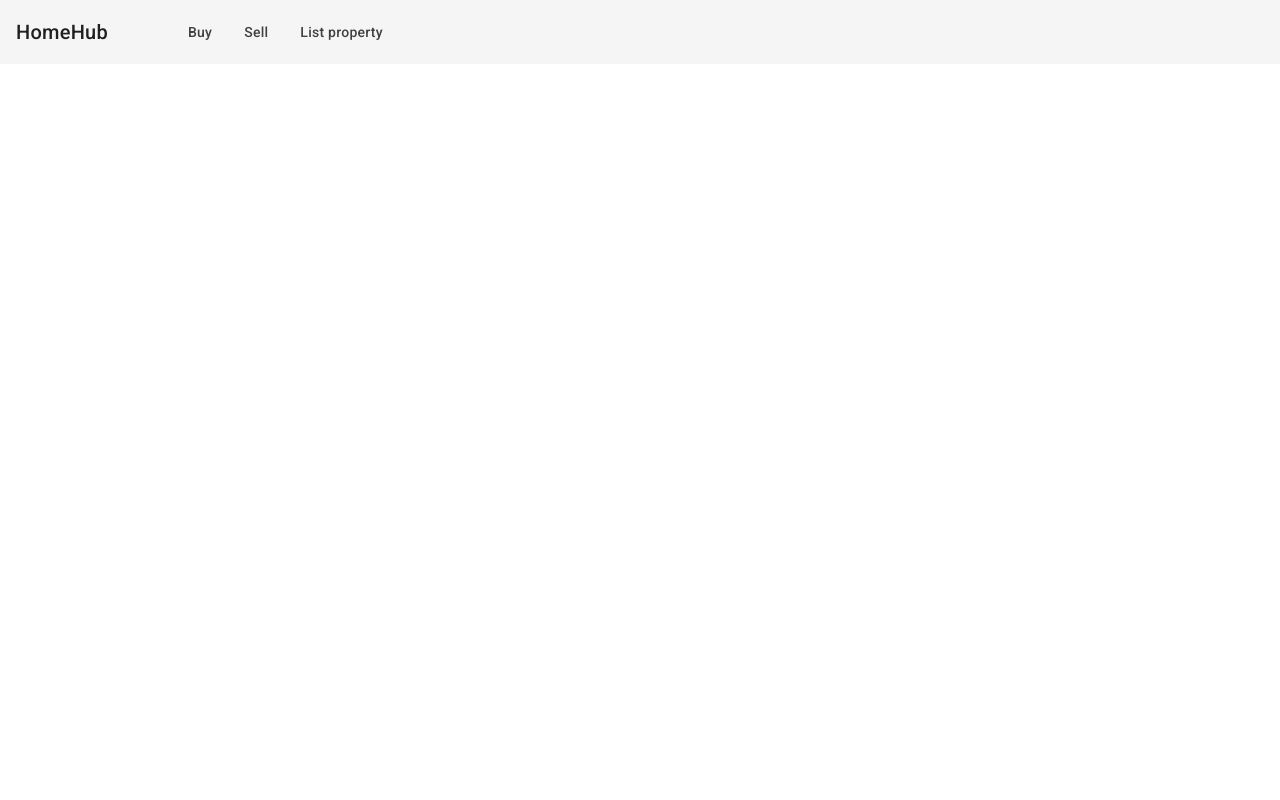
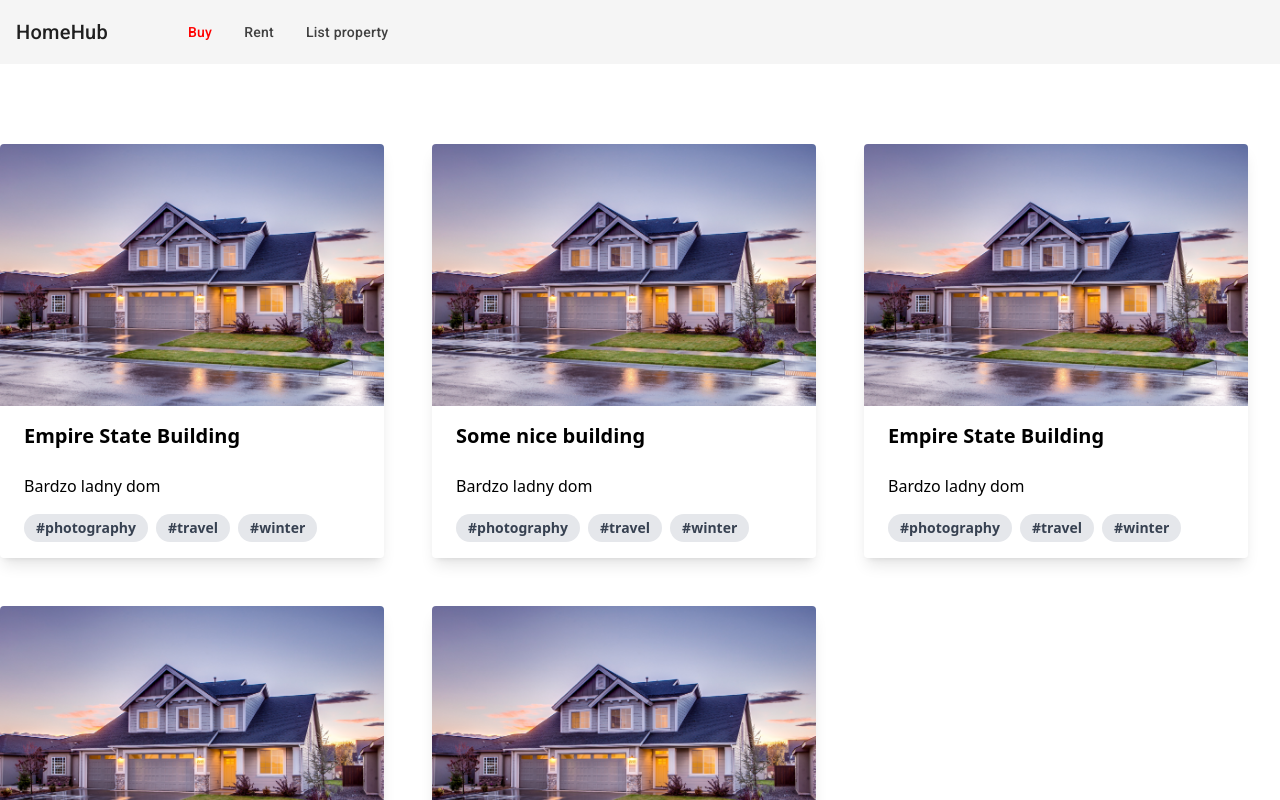
Before and after one commit to rbrtj/Home_Hub, an Angular app: page / in a window 1280 px wide. Shown: the top 800 px of the page. Built offline with nearby package versions, Linux system fonts and the light colour scheme.

Commit message:
Fixed routing for standalone components && card edit buttons

```diff
--- a/src/app/app.component.ts
+++ b/src/app/app.component.ts
@@ -1,13 +1,14 @@
 import { Component } from '@angular/core';
 import { NavbarComponent } from './navbar/navbar.component';
 import { PropertyListComponent } from './property/property-list/property-list.component';
-import { RouterOutlet } from '@angular/router';
+import { RouterModule, RouterOutlet } from '@angular/router';
+import { CommonModule } from '@angular/common';
 @Component({
   selector: 'app-root',
   templateUrl: './app.component.html',
   styleUrls: ['./app.component.scss'],
   standalone: true,
-  imports: [NavbarComponent, PropertyListComponent, RouterOutlet],
+  imports: [NavbarComponent, RouterModule, PropertyListComponent, CommonModule],
 })
 export class AppComponent {
   title = 'HomeHub';
--- /dev/null
+++ b/src/app/app.route.ts
@@ -0,0 +1,8 @@
+import { Route } from '@angular/router';
+import { PropertyListComponent } from './property/property-list/property-list.component';
+import { AddPropertyComponent } from './property/add-property/add-property.component';
+export const APP_ROUTE: Route[] = [
+  { path: '', component: PropertyListComponent },
+  { path: 'add-property', component: AddPropertyComponent },
+  { path: 'rent-property', component: PropertyListComponent },
+];
--- a/src/app/navbar/navbar.component.html
+++ b/src/app/navbar/navbar.component.html
@@ -3,8 +3,24 @@
     <a href="/">HomeHub</a>
   </div>
   <div class="ml-20 flex gap-8">
-    <a href="#" class="navigation-button">Buy</a>
-    <a href="#" class="navigation-button">Sell</a>
-    <a href="#" class="navigation-button">List property</a>
+    <a
+      routerLink="/"
+      [routerLinkActiveOptions]="{ exact: true }"
+      routerLinkActive="active"
+      class="navigation-button"
+      >Buy</a
+    >
+    <a
+      routerLink="rent-property"
+      routerLinkActive="active"
+      class="navigation-button"
+      >Rent</a
+    >
+    <a
+      routerLink="add-property"
+      routerLinkActive="active"
+      class="navigation-button"
+      >List property</a
+    >
   </div>
 </mat-toolbar>
--- a/src/app/navbar/navbar.component.ts
+++ b/src/app/navbar/navbar.component.ts
@@ -2,10 +2,11 @@ import { Component } from '@angular/core';
 import { MatIconModule } from '@angular/material/icon';
 import { MatButtonModule } from '@angular/material/button';
 import { MatToolbarModule } from '@angular/material/toolbar';
+import { RouterModule } from '@angular/router';
 @Component({
   selector: 'app-navbar',
   templateUrl: './navbar.component.html',
   standalone: true,
-  imports: [MatToolbarModule, MatButtonModule, MatIconModule],
+  imports: [MatToolbarModule, MatButtonModule, MatIconModule, RouterModule],
 })
 export class NavbarComponent {}
--- a/src/app/property/property-card/property-card.component.html
+++ b/src/app/property/property-card/property-card.component.html
@@ -1,8 +1,34 @@
 <!--Card 1-->
 <div
-  class="rounded overflow-hidden shadow-lg max-w-sm transition-transform duration-500 ease-out transform scale-100 hover:scale-105 hover:z-10"
+  class="rounded group overflow-hidden shadow-lg max-w-sm transition-transform duration-500 ease-out transform scale-100 hover:scale-105 hover:z-10"
 >
-  <img class="w-full" src="assets/images/home.jpg" alt="{{ property.name }}" />
+  <div class="relative flex justify-center">
+    <img
+      class="w-full"
+      src="assets/images/home.jpg"
+      alt="{{ property.name }}"
+    />
+    <div class="absolute bottom-0">
+      <button
+        class="transition duration-500 relative inline-flex items-center justify-center p-0.5 mb-2 mr-2 overflow-hidden text-sm font-medium text-gray-900 rounded-lg bg-neutral-600 hover:bg-gradient-to-br from-green-400 to-blue-600 hover:text-white dark:text-white focus:ring-4 focus:outline-none focus:ring-green-200 dark:focus:ring-green-800 opacity-0 group-hover:opacity-100"
+      >
+        <span
+          class="relative px-2.5 py-1 transition-all ease-in duration-75 bg-white dark:bg-gray-900 rounded-md group-hover:bg-opacity-0"
+        >
+          <mat-icon>edit</mat-icon>
+        </span>
+      </button>
+      <button
+        class="transition duration-500 relative inline-flex items-center justify-center p-0.5 mb-2 mr-2 overflow-hidden text-sm font-medium text-gray-900 rounded-lg bg-neutral-600 hover:bg-gradient-to-br from-green-400 to-blue-600 hover:text-white dark:text-white focus:ring-4 focus:outline-none focus:ring-green-200 dark:focus:ring-green-800 opacity-0 group-hover:opacity-100"
+      >
+        <span
+          class="relative px-2.5 py-1 transition-all ease-in duration-75 bg-white dark:bg-gray-900 rounded-md group-hover:bg-opacity-0"
+        >
+          <mat-icon>bookmark</mat-icon>
+        </span>
+      </button>
+    </div>
+  </div>
   <div class="px-6 py-4">
     <div class="font-bold text-xl mb-2">{{ property.name }}</div>
     <p class="text-gray-700 text-base">{{ property.description }}</p>
--- a/src/app/property/property-card/property-card.component.ts
+++ b/src/app/property/property-card/property-card.component.ts
@@ -1,10 +1,12 @@
 import { Component, Input } from '@angular/core';
 import { IProperty } from '../IProperty.interface';
+import { MatIconModule } from '@angular/material/icon';
 
 @Component({
   selector: 'app-property-card',
   templateUrl: 'property-card.component.html',
   standalone: true,
+  imports: [MatIconModule],
 })
 export class PropertyCardComponent {
   @Input()
--- /dev/null
+++ b/src/app/property/property-detail/property-detail/property-detail.component.html
@@ -0,0 +1 @@
+<p>property-detail works!</p>
--- a/src/main.ts
+++ b/src/main.ts
@@ -2,7 +2,9 @@ import { bootstrapApplication } from '@angular/platform-browser';
 import { AppComponent } from './app/app.component';
 import { importProvidersFrom } from '@angular/core';
 import { HttpClientModule } from '@angular/common/http';
+import { provideRouter } from '@angular/router';
+import { APP_ROUTE } from './app/app.route';
 
 bootstrapApplication(AppComponent, {
-  providers: [importProvidersFrom(HttpClientModule)],
+  providers: [importProvidersFrom(HttpClientModule), provideRouter(APP_ROUTE)],
 }).catch((err) => console.error(err));
--- a/src/styles.scss
+++ b/src/styles.scss
@@ -5,3 +5,6 @@
 .navigation-button {
   @apply block text-sm py-2 pl-3 pr-4 text-neutral-700 rounded hover:bg-gray-100 md:hover:bg-transparent md:border-0 md:hover:text-blue-700 md:p-0 dark:text-neutral-700 md:dark:hover:text-blue-500 dark:hover:bg-gray-700 dark:hover:text-white md:dark:hover:bg-transparent
 }
+.active {
+  color: red;
+}
```
Also changed, not shown: src/app/app-routing.module.ts (deleted, +0 -20 lines), src/app/app.module.ts (deleted, +0 -20 lines), src/app/property/property-detail/property-detail/property-detail.component.ts (added, +12 -0 lines).
